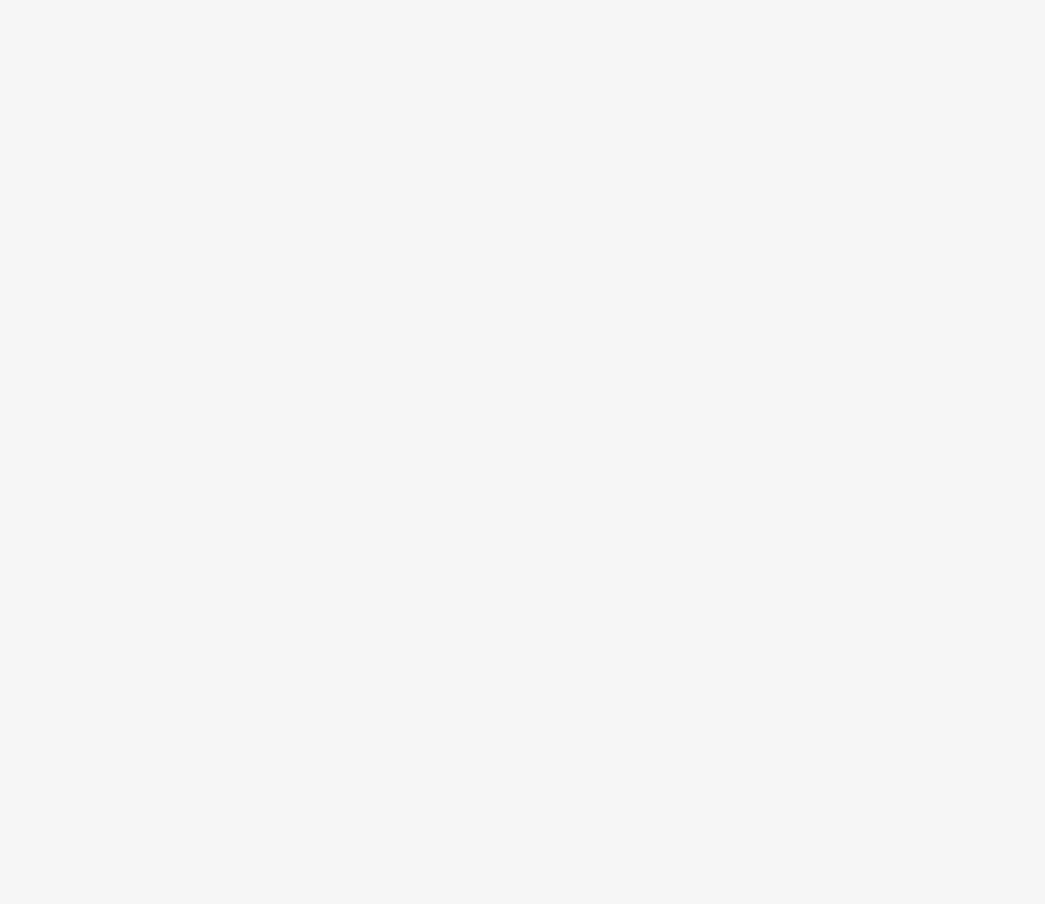
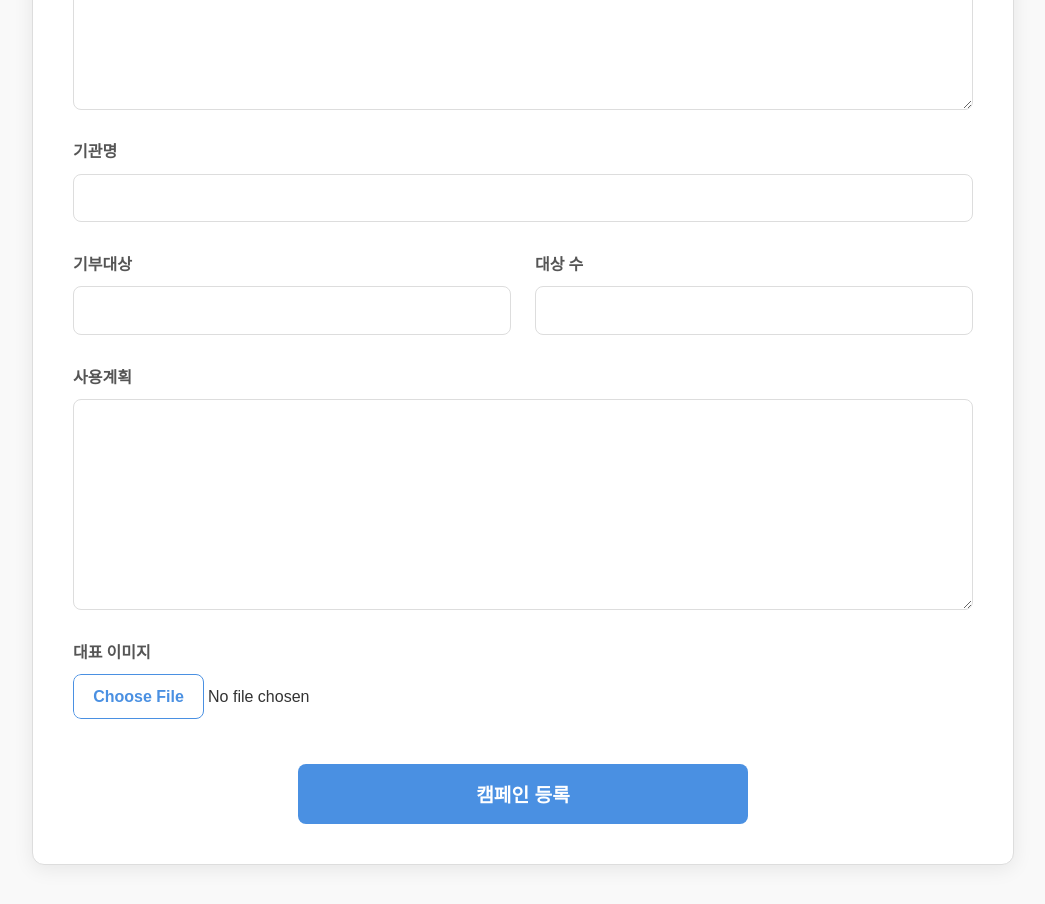
Before and after one commit to aaa166/donationFe, a React (Vite) app: page /insert-donation in a window 1280 px wide. Before the commit this address had no page. Shown: the part 520-1424 px from the top of the page, without its empty margins (117-1162 px from the left). Before the commit the page ends 800 px from the top, so only its background shows below. Built offline with nearby package versions, Linux system fonts and the light colour scheme.

Commit message:
기부캠페인 등록 페이지

```diff
--- a/src/main.jsx
+++ b/src/main.jsx
@@ -11,6 +11,7 @@ import ChocobeanLoginPage from './pages/ChocobeanLoginPage';
 import ChocobeanSignupPage from './pages/ChocobeanSignupPage';
 import SignupPage from './pages/SignupPage';
 import MyPage from './pages/MyPage';
+import InsertDonationPage from './pages/InsertDonationPage';
 
 const router = createBrowserRouter([
   {
@@ -49,6 +50,10 @@ const router = createBrowserRouter([
         path: '/mypage',
         element: <MyPage />,
       },
+      {
+        path: '/insert-donation',
+        element: <InsertDonationPage />,
+      },
     ],
   },
 ]);
--- a/src/pages/DonationPage.jsx
+++ b/src/pages/DonationPage.jsx
@@ -26,6 +26,9 @@ const DonationPage = () => {
   return (
     <div>
       <DonationList title="전달하는 기부>" donations={donations.slice(0, 4)} />
+      <Link to="/insert-donation">
+        <button>기부 생성</button>
+      </Link>
     </div>
   );
 };
--- /dev/null
+++ b/src/pages/InsertDonationPage.css
@@ -0,0 +1,129 @@
+:root {
+  --primary-color: #4a90e2;
+  --primary-hover-color: #357abd;
+  --text-color: #333;
+  --label-color: #555;
+  --border-color: #ddd;
+  --background-color: #f9f9f9;
+  --white: #fff;
+  --error-color: #e74c3c;
+}
+
+body {
+  background-color: var(--background-color);
+}
+
+.insert-donation-container {
+  max-width: 900px;
+  margin: 3rem auto;
+  padding: 2.5rem;
+  background-color: var(--white);
+  border-radius: 12px;
+  box-shadow: 0 4px 20px rgba(0, 0, 0, 0.08);
+  border: 1px solid var(--border-color);
+}
+
+.insert-donation-container h1 {
+  text-align: center;
+  margin-bottom: 2.5rem;
+  color: var(--primary-color);
+  font-size: 2.5rem;
+  font-weight: 700;
+}
+
+.insert-donation-form {
+  display: grid;
+  grid-template-columns: 1fr;
+  gap: 1.8rem;
+}
+
+.form-group {
+  display: flex;
+  flex-direction: column;
+}
+
+.form-row {
+  display: grid;
+  grid-template-columns: 1fr 1fr;
+  gap: 1.5rem;
+}
+
+.form-group label {
+  margin-bottom: 0.7rem;
+  font-weight: 600;
+  color: var(--label-color);
+  font-size: 1rem;
+}
+
+.form-group input,
+.form-group textarea {
+  padding: 0.9rem 1rem;
+  border: 1px solid var(--border-color);
+  border-radius: 8px;
+  font-size: 1rem;
+  color: var(--text-color);
+  transition: border-color 0.3s ease, box-shadow 0.3s ease;
+}
+
+.form-group input:focus,
+.form-group textarea:focus {
+  outline: none;
+  border-color: var(--primary-color);
+  box-shadow: 0 0 0 3px rgba(74, 144, 226, 0.2);
+}
+
+.form-group textarea {
+  min-height: 180px;
+  resize: vertical;
+}
+
+.form-group input[type="file"] {
+  padding: 0;
+  border: none;
+  background-color: transparent;
+}
+
+.form-group input[type="file"]::file-selector-button {
+  padding: 0.8rem 1.2rem;
+  border: 1px solid var(--primary-color);
+  border-radius: 8px;
+  background-color: var(--white);
+  color: var(--primary-color);
+  font-weight: 600;
+  cursor: pointer;
+  transition: background-color 0.3s ease, color 0.3s ease;
+}
+
+.form-group input[type="file"]::file-selector-button:hover {
+  background-color: var(--primary-color);
+  color: var(--white);
+}
+
+.image-preview {
+  margin-top: 1rem;
+  max-width: 100%;
+  max-height: 300px;
+  border-radius: 8px;
+  object-fit: cover;
+  border: 1px solid var(--border-color);
+}
+
+.submit-btn {
+  padding: 1rem;
+  border: none;
+  border-radius: 8px;
+  background-color: var(--primary-color);
+  color: white;
+  font-size: 1.2rem;
+  font-weight: bold;
+  cursor: pointer;
+  transition: background-color 0.3s ease, transform 0.2s ease;
+  justify-self: center;
+  width: 50%;
+  margin-top: 1rem;
+}
+
+.submit-btn:hover {
+  background-color: var(--primary-hover-color);
+  transform: translateY(-2px);
+}
--- /dev/null
+++ b/src/pages/InsertDonationPage.jsx
@@ -0,0 +1,144 @@
+import React, { useState, useEffect } from 'react';
+import './InsertDonationPage.css';
+
+const InsertDonationPage = () => {
+  const [formState, setFormState] = useState({
+    title: '',
+    content: '',
+    organization: '',
+    target: '',
+    targetCount: '',
+    usagePlan: '',
+    image: null,
+  });
+  const [imagePreview, setImagePreview] = useState(null);
+
+  const handleChange = (e) => {
+    const { name, value, files } = e.target;
+    if (name === 'image') {
+      const file = files[0];
+      setFormState({ ...formState, [name]: file });
+      if (file) {
+        setImagePreview(URL.createObjectURL(file));
+      } else {
+        setImagePreview(null);
+      }
+    } else {
+      let processedValue = value;
+      if (name === 'targetCount') {
+        // Allow empty string to clear the input, otherwise check for negative value
+        if (processedValue !== '' && Number(processedValue) < 0) {
+          processedValue = '0';
+        }
+      }
+      setFormState({ ...formState, [name]: processedValue });
+    }
+  };
+
+  const handleSubmit = (e) => {
+    e.preventDefault();
+    // For now, we'll just log the data to the console.
+    console.log(formState);
+    alert('기부 캠페인이 등록되었습니다. (콘솔 확인)');
+  };
+
+  // Clean up the object URL on component unmount
+  useEffect(() => {
+    return () => {
+      if (imagePreview) {
+        URL.revokeObjectURL(imagePreview);
+      }
+    };
+  }, [imagePreview]);
+
+  return (
+    <div className="insert-donation-container">
+      <h1>기부 캠페인 등록</h1>
+      <form onSubmit={handleSubmit} className="insert-donation-form">
+        <div className="form-group">
+          <label htmlFor="title">제목</label>
+          <input
+            type="text"
+            id="title"
+            name="title"
+            value={formState.title}
+            onChange={handleChange}
+            required
+          />
+        </div>
+        <div className="form-group">
+          <label htmlFor="content">내용</label>
+          <textarea
+            id="content"
+            name="content"
+            value={formState.content}
+            onChange={handleChange}
+            required
+          />
+        </div>
+        <div className="form-group">
+          <label htmlFor="organization">기관명</label>
+          <input
+            type="text"
+            id="organization"
+            name="organization"
+            value={formState.organization}
+            onChange={handleChange}
+            required
+          />
+        </div>
+        <div className="form-row">
+          <div className="form-group">
+            <label htmlFor="target">기부대상</label>
+            <input
+              type="text"
+              id="target"
+              name="target"
+              value={formState.target}
+              onChange={handleChange}
+              required
+            />
+          </div>
+          <div className="form-group">
+            <label htmlFor="targetCount">대상 수</label>
+            <input
+              type="number"
+              id="targetCount"
+              name="targetCount"
+              min="0"
+              value={formState.targetCount}
+              onChange={handleChange}
+              required
+            />
+          </div>
+        </div>
+        <div className="form-group">
+          <label htmlFor="usagePlan">사용계획</label>
+          <textarea
+            id="usagePlan"
+            name="usagePlan"
+            value={formState.usagePlan}
+            onChange={handleChange}
+            required
+          />
+        </div>
+        <div className="form-group">
+          <label htmlFor="image">대표 이미지</label>
+          <input
+            type="file"
+            id="image"
+            name="image"
+            accept="image/*"
+            onChange={handleChange}
+          />
+          {imagePreview && (
+            <img src={imagePreview} alt="Preview" className="image-preview" />
+          )}
+        </div>
+        <button type="submit" className="submit-btn">캠페인 등록</button>
+      </form>
+    </div>
+  );
+};
+
+export default InsertDonationPage;
```
